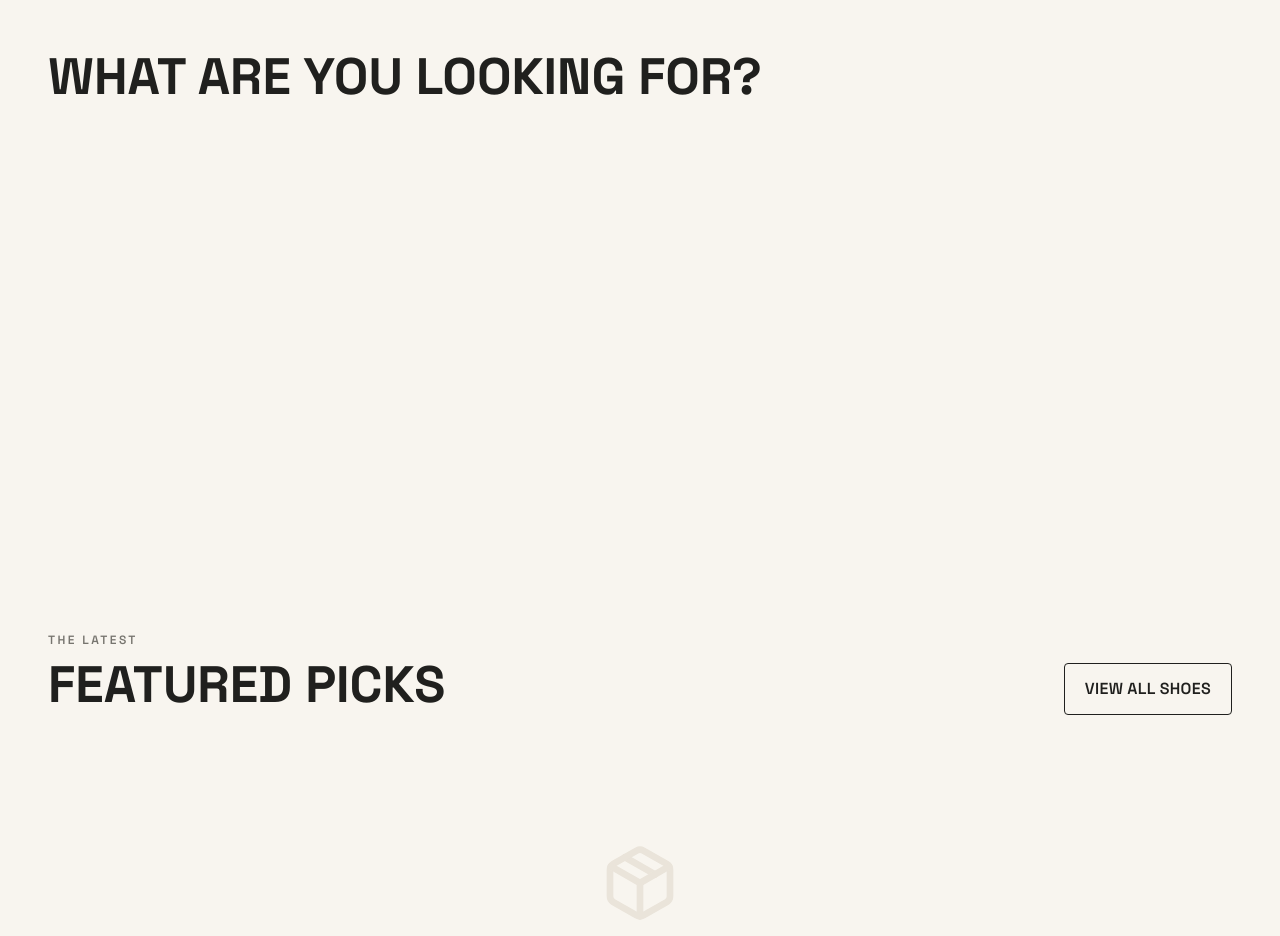
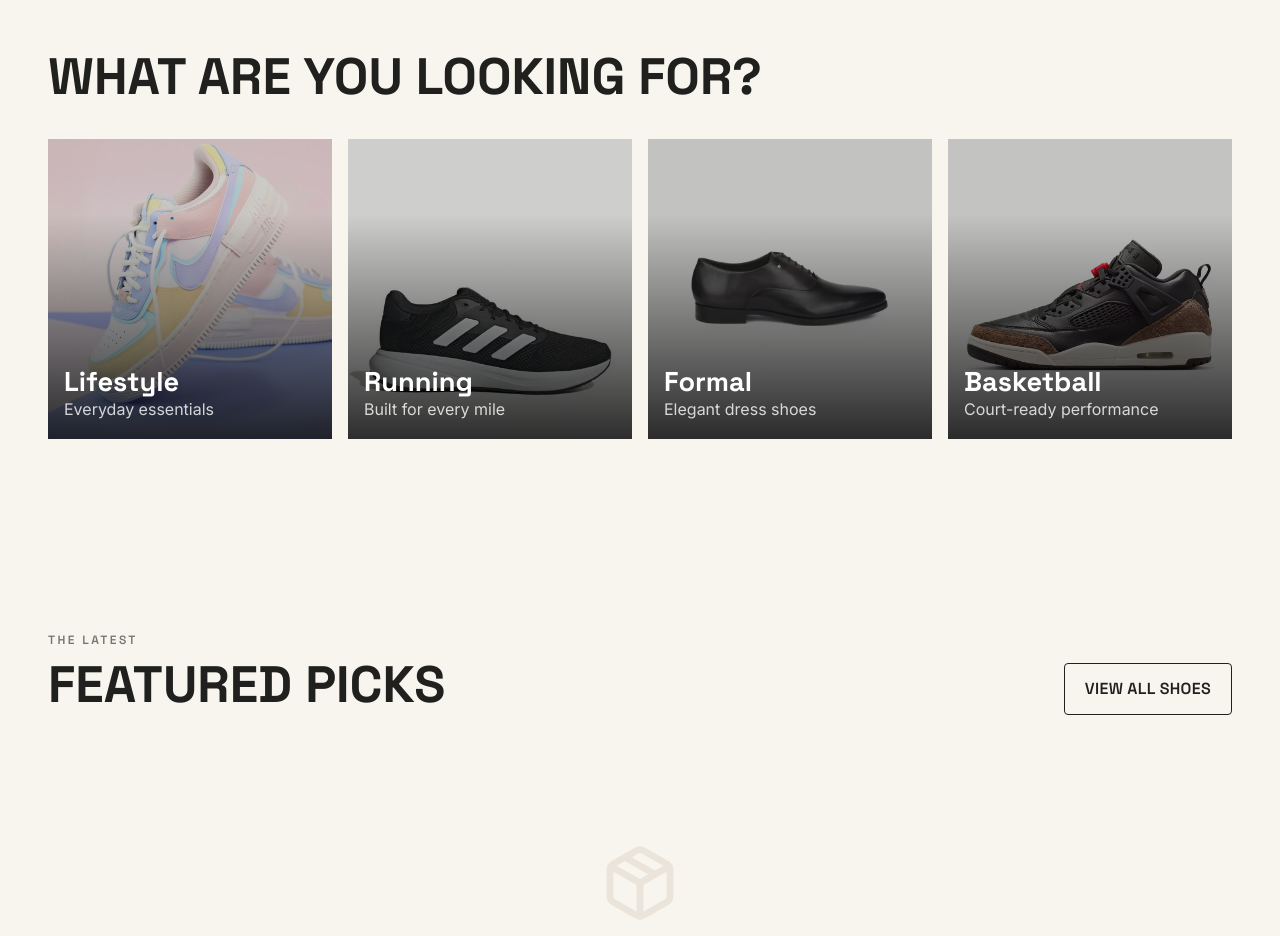
Before and after one commit to shorif45653/Sole-Hub, a React (Vite) app in the folder frontend/: page / in a window 1280 px wide. Shown: the part 780-1716 px from the top of the page. Built offline with nearby package versions, Linux system fonts and the light colour scheme; no server answers; the database is empty.

Commit message:
Undo right-to-left swipe animation - revert to original category images

```diff
--- a/frontend/src/index.css
+++ b/frontend/src/index.css
@@ -212,28 +212,6 @@ h4 { font-size: clamp(1.25rem, 2.5vw, 1.75rem); }
 .category-card__content { position: absolute; right: 1rem; bottom: 1rem; left: 1rem; z-index: 1; }
 .category-card__content h3 { color: white; font-size: 1.7rem; }
 .category-card__content p { color: rgba(255,255,255,.8); }
-
-/* Category card staggered animation - right to left */
-@keyframes slideInRight {
-  0% {
-    opacity: 0;
-    transform: translateX(100px);
-  }
-  100% {
-    opacity: 1;
-    transform: translateX(0);
-  }
-}
-
-.category-card {
-  animation: slideInRight var(--transition-slow) ease-out forwards;
-  opacity: 0;
-}
-
-.category-card:nth-child(1) { animation-delay: 0s; }   /* Lifestyle - leftmost */
-.category-card:nth-child(2) { animation-delay: 0.2s; } /* Running */
-.category-card:nth-child(3) { animation-delay: 0.4s; } /* Formal */
-.category-card:nth-child(4) { animation-delay: 0.6s; } /* Basketball - rightmost */
 
 /* Product cards */
 .product-grid { align-items: start; }
--- a/frontend/src/pages/Home.jsx
+++ b/frontend/src/pages/Home.jsx
@@ -7,10 +7,10 @@ import EmptyState from '../components/EmptyState'
 import LoadingSpinner from '../components/LoadingSpinner'
 
 const categories = [
-  { name: 'Lifestyle', description: 'Everyday essentials', image: '/air jorden.png' },
-  { name: 'Running', description: 'Built for every mile', image: '/images/running_animate.png' },
-  { name: 'Formal', description: 'Elegant dress shoes', image: '/images/formal_animate.png' },
-  { name: 'Basketball', description: 'Court-ready performance', image: '/images/basketball_animate.png' }
+  { name: 'Lifestyle', description: 'Everyday essentials', image: '/images/Air%20Max%20Pulse.jpg' },
+  { name: 'Running', description: 'Built for every mile', image: '/images/WIND%20RAISER%20SHOES.jpg' },
+  { name: 'Formal', description: 'Elegant dress shoes', image: '/images/Hush%20Puppies%20Black.png' },
+  { name: 'Basketball', description: 'Court-ready performance', image: '/images/basketball.jpg' }
 ]
 
 const Home = () => {
```
